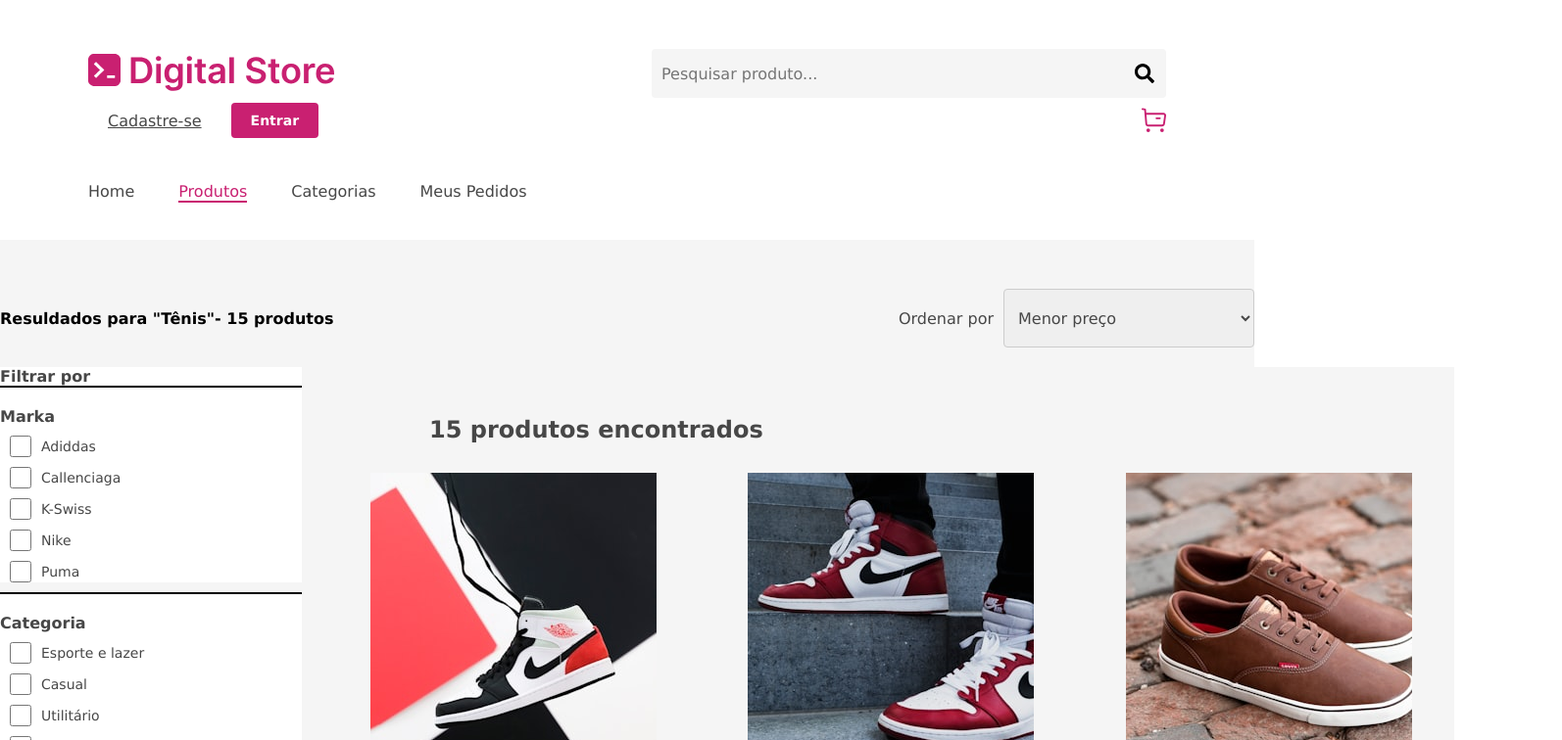
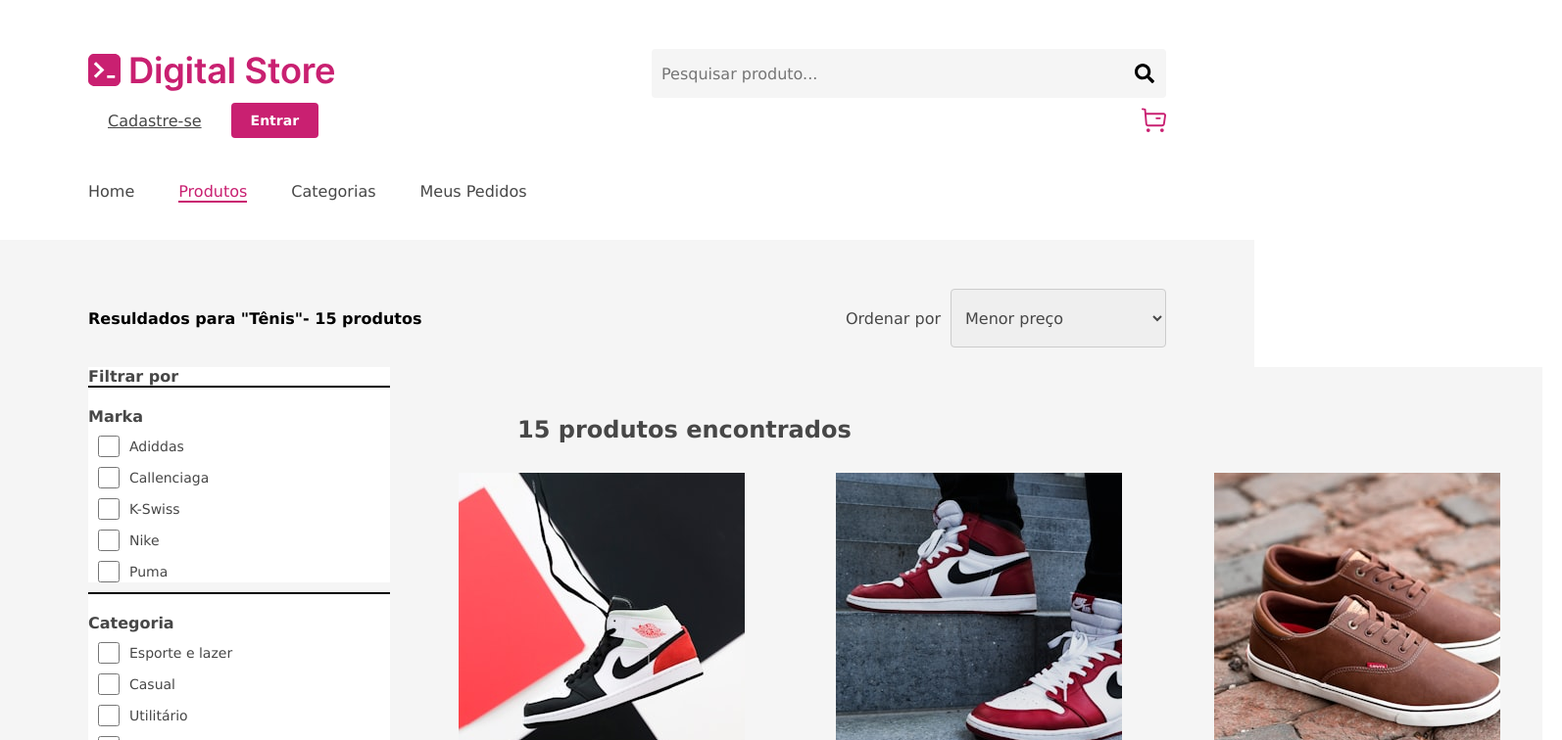
Before and after one commit to warleyroma/Projeto_FrontEnd_Geracao_Tech, a React (Vite) app: page /products in a window 1280 px wide. Shown: the top 756 px of the page at 98% size, 1594 px wide, since content can reach past the window. Built offline with nearby package versions, Linux system fonts and the light colour scheme.

Commit message:
Ajustando o padding esquerdo de  productfilters  e  productlistingsort

```diff
--- a/src/App.css
+++ b/src/App.css
@@ -449,12 +449,13 @@
 
 
 .product-listing-filters {
-  width: 100%;
+  width: 80%;
   height: 100%;
-
+padding: 0 0 0 90px;
 }
 
 .product-listing-sort {
+  padding: 0 90px 0 90px;
   margin-bottom: 20px;
   display: flex;
   justify-content: space-between;
```
